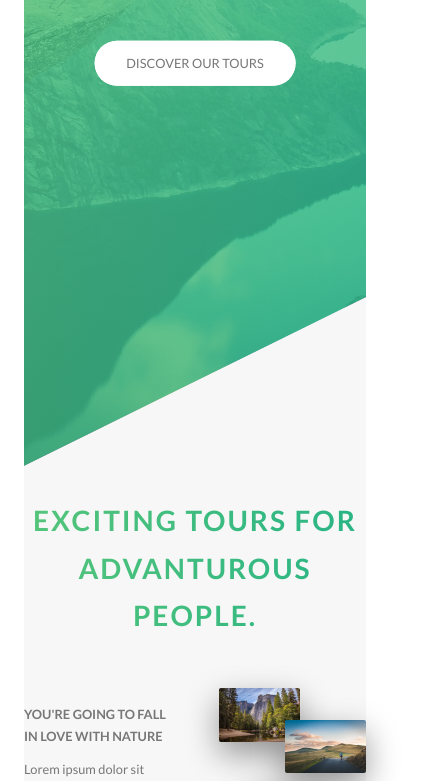
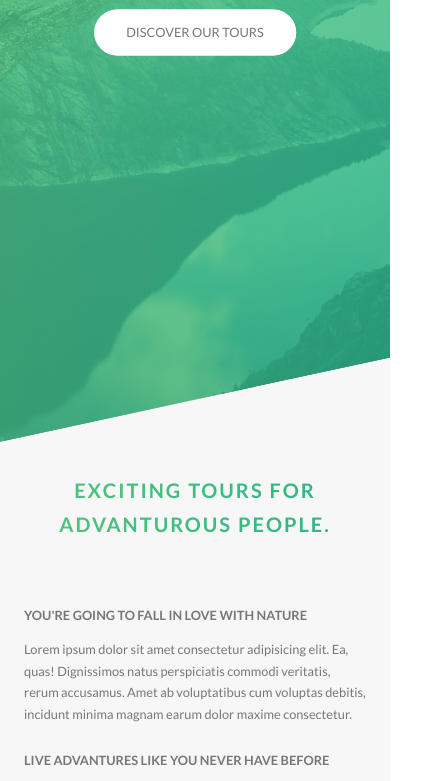
Before and after one commit to FazleRabbbiferdaus172/Natour, a website: page index.html in a window 390 px wide. Shown: the part 360-1141 px from the top of the page, 442 px wide, since content can reach past the window. Drawn offline with Linux system fonts and the light colour scheme.

Commit message:
responsive base, typograpy, layout

```diff
--- a/sass/abstracts/_mixins.scss
+++ b/sass/abstracts/_mixins.scss
@@ -28,6 +28,8 @@ $breakpoint argument choices:
 - tab-port
 - tab-land
 - big-desktop
+
+order: Base + Typography -> general layout + grid -> page layout -> components
 */
 
 @mixin respond($breakpoint) {
--- a/sass/abstracts/_variables.scss
+++ b/sass/abstracts/_variables.scss
@@ -24,6 +24,7 @@ $color-tertiary-dark: #5643fa;
 // GRID Start
 $grid-width: 114rem;
 $gutter-vertival: 8rem;
+$gutter-vertival-small: 6rem;
 $gutter-horizontar: 6rem;
 // GRUD END
 
--- a/sass/base/_base.scss
+++ b/sass/base/_base.scss
@@ -26,6 +26,11 @@ html {
 
 body {
     box-sizing: border-box; /*go to *,*::after, *::before box-sizing to know why it is done this way */
+    padding: 3.0rem;
+
+    @include respond(tab-port) {
+        padding: 0;
+    }
 }
 
 /* resetEnd */
--- a/sass/base/_typography.scss
+++ b/sass/base/_typography.scss
@@ -5,7 +5,7 @@ body {
     font-size: 1.6rem;
     line-height: 1.7;
     color: $color-gray-dark;
-    padding: 3.0rem;
+
 }
 
 /* resetEnd */
@@ -26,6 +26,11 @@ body {
         animation-name: moveInLeft;
         animation-duration: 1s;
         animation-timing-function: ease-out;
+
+        @include respond(phone) {
+            letter-spacing: 1rem;
+            font-size: 5rem;
+        }
     }
 
     &--sub{
@@ -35,6 +40,10 @@ body {
         letter-spacing: 1.75rem;
 
         animation: moveInRight 1s ease-out;
+
+        @include respond(phone) {
+            letter-spacing: .5rem;
+        }
     }
 }
 
@@ -50,6 +59,14 @@ body {
     // cool text gredeient effect end
     letter-spacing: 2px;
     transition: all .2s;
+
+    @include respond(tab-port) {
+        font-size: 3rem;
+    }
+
+    @include respond(phone) {
+        font-size: 2.5rem;
+    }
 
     &:hover {
         transform: skewY(2deg) skewX(15deg) scale(1.1);
--- a/sass/layouts/_footer.scss
+++ b/sass/layouts/_footer.scss
@@ -2,6 +2,10 @@
     background-color: $color-gray-dark-3;
     padding: 10rem 0;
     font-size: 1.4rem;
+
+    @include respond(tab-port) {
+        padding: 8rem 0;
+    }
 
     &__logo-box {
         text-align: center;
@@ -17,6 +21,11 @@
         border-top: 1px solid $color-gray-dark-2;
         padding: 2rem;
         display: inline-block;
+
+        @include respond(tab-port) {
+            width: 100%;
+            text-align: center;
+        }
     }
 
     &__list {
@@ -53,5 +62,10 @@
         padding: 2rem;
         width: 80%;
         float: right;
+
+        @include respond(tab-port) {
+            width: 100%;
+            float: none;
+        }
     }
 }
--- a/sass/layouts/_grid.scss
+++ b/sass/layouts/_grid.scss
@@ -1,9 +1,18 @@
 .row {
     max-width: $grid-width;
-    //background-color: #eee;
+
+    @include respond(tab-port) {
+        max-width: 50rem;
+        padding: 0 3rem;
+    }
+
     margin: 0 auto;
     &:not(:last-child){
         margin-bottom: $gutter-vertival;
+
+        @include respond(tab-port) {
+            margin-bottom: $gutter-vertival-small;
+        }
     }
 
     [class^="col-"] {
@@ -11,6 +20,15 @@
         float: left;
         &:not(:last-child){
             margin-right: $gutter-horizontar;
+
+            @include respond(tab-port) {
+                margin-right: 0;
+                margin-bottom: $gutter-vertival-small;
+            }
+        }
+
+        @include respond(tab-port) {
+            width: 100% !important;
         }
     }
 
--- a/sass/layouts/_header.scss
+++ b/sass/layouts/_header.scss
@@ -6,6 +6,11 @@
     position: relative;
     -webkit-clip-path: polygon(0 0, 100% 0 , 100% 75vh, 0 100%);
     clip-path: polygon(0 0, 100% 0 , 100% 75vh, 0 100%);
+
+    @include respond(phone) {
+        -webkit-clip-path: polygon(0 0, 100% 0 , 100% 85vh, 0 100%);
+        clip-path: polygon(0 0, 100% 0 , 100% 85vh, 0 100%);
+    }
 
     &__logo-box{
         position: absolute;
--- a/sass/layouts/_navigation.scss
+++ b/sass/layouts/_navigation.scss
@@ -15,6 +15,16 @@
         box-shadow: 0 1rem 3rem rgba($color-black, .1) ;
         text-align: center;
         cursor: pointer;
+
+        @include respond(tab-port) {
+            top: 4rem;
+            right: 4rem;
+        }
+
+        @include respond(phone) {
+            top: 3.5rem;
+            right: 3.5rem;
+        }
     }
 
     &__background {
@@ -28,7 +38,15 @@
         z-index: 1000;
         transition: transform .8s cubic-bezier(0.86, 0, 0.07, 1);
 
-        //transform: scale(80);
+        @include respond(tab-port) {
+            top: 4.5rem;
+            right: 4.5rem;
+        }
+
+        @include respond(phone) {
+            top: 3.5rem;
+            right: 3.5rem;
+        }
     }
 
     &__nav {
```
Also changed, not shown: css/style.css.
